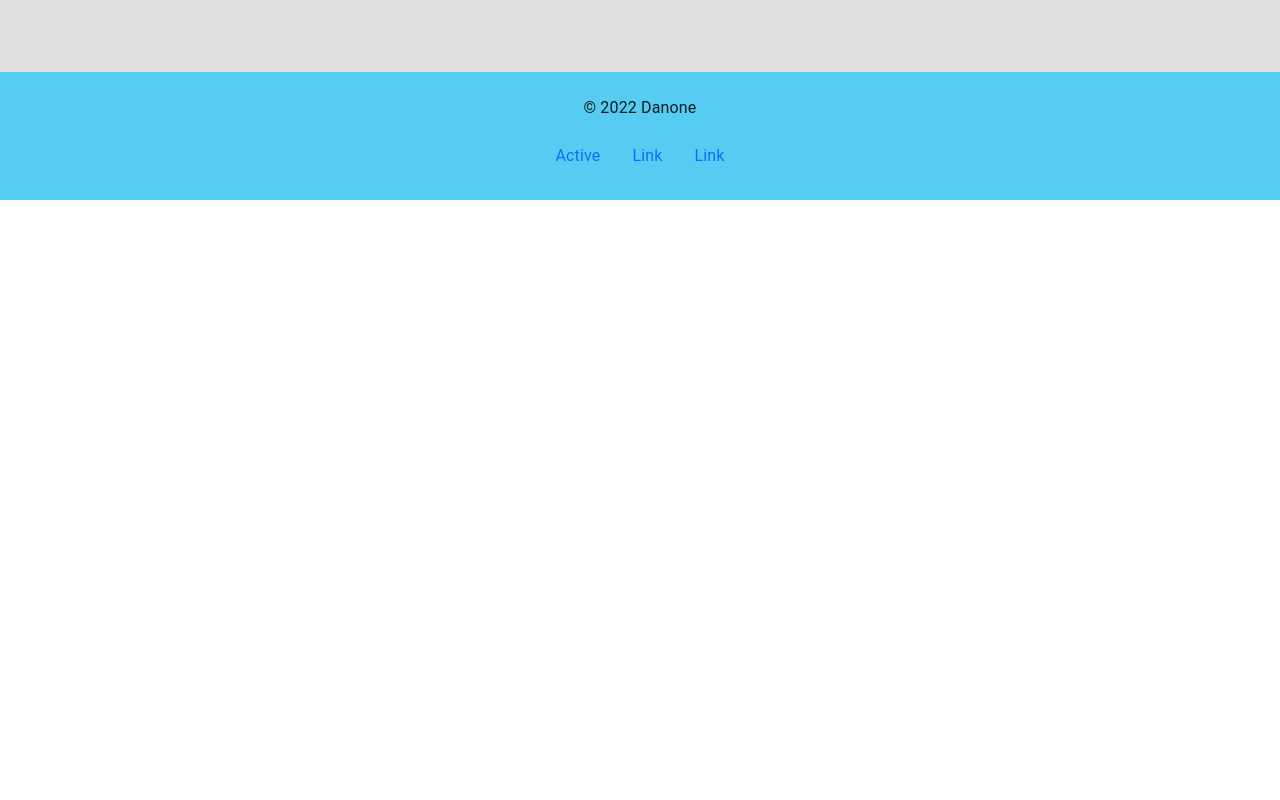
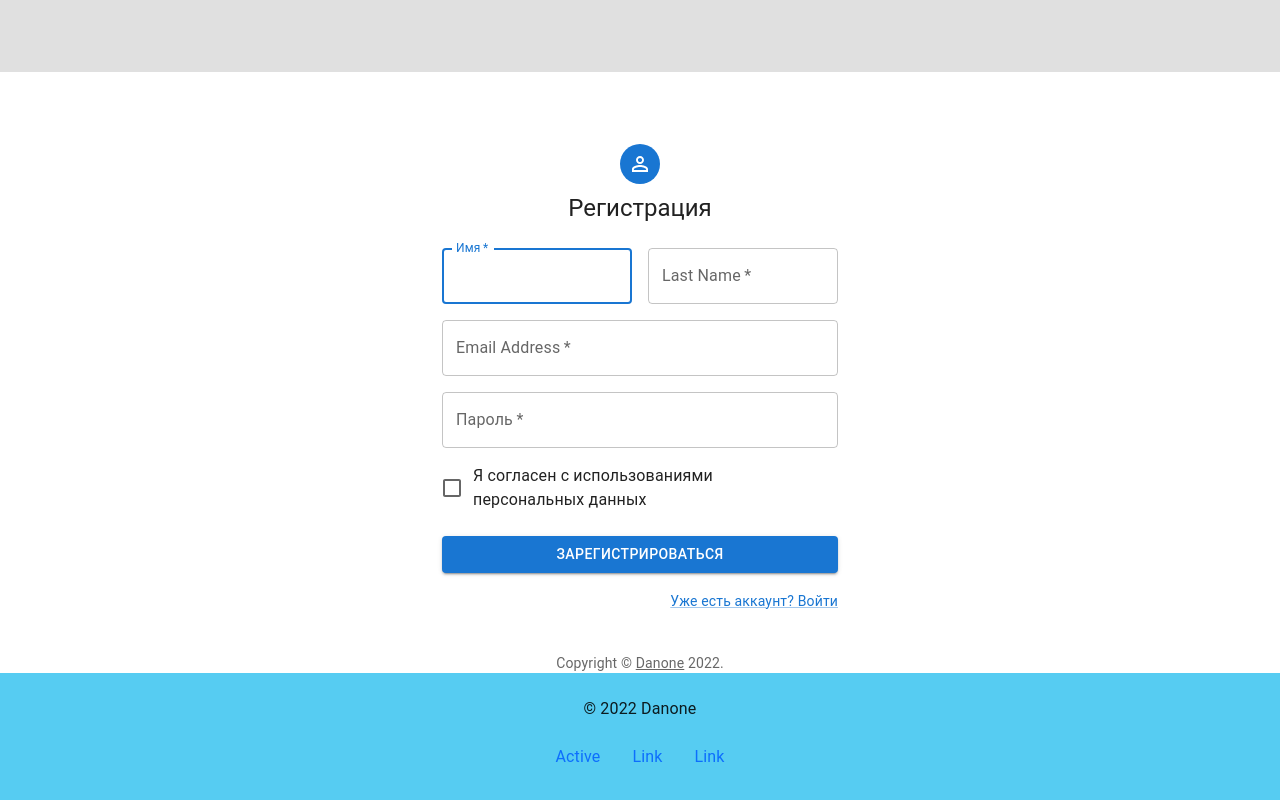
Before and after one commit to AlmiraTolstova/individual-protection-means, a React (Create React App) app: page / in a window 1280 px wide. Shown: the part 818-1618 px from the top of the page. Before the commit the page ends 1018 px from the top, so only its background shows below. Built offline with nearby package versions, Linux system fonts and the light colour scheme.

Commit message:
Сделанная форма SignUp

```diff
--- a/src/App.js
+++ b/src/App.js
@@ -9,6 +9,7 @@
 import {makeStyles} from "@mui/styles";
 import {Typography} from "@mui/material";
 import React from "react";
+import SignUp from "./forms/SignUp/SignUp";
 
 const useStyle=makeStyles({
     helloThereStyle:{
@@ -22,6 +23,7 @@
         <div className="App">
             <Header/>
             <Home/>
+            <SignUp/>
             <Footer/>
         </div>
     );
--- a/src/forms/Home/Home.js
+++ b/src/forms/Home/Home.js
@@ -10,6 +10,7 @@
 import ShoppingBasketIcon from '@mui/icons-material/ShoppingBasket';
 import AssignmentIcon from '@mui/icons-material/Assignment';
 import SignIn from "../SignIn/SignIn";
+import SignUp from "../SignUp/SignUp";
 
 
 // const useStyle=makeStyles({
@@ -58,7 +59,9 @@
                         </Button>
                     </div>
                     <SignIn/>
+
                 </Col>
+
             </Row>
         </Container>
         </div>
--- /dev/null
+++ b/src/forms/SignUp/SignUp.js
@@ -0,0 +1,133 @@
+import * as React from 'react';
+import Avatar from '@mui/material/Avatar';
+import Button from '@mui/material/Button';
+import CssBaseline from '@mui/material/CssBaseline';
+import TextField from '@mui/material/TextField';
+import FormControlLabel from '@mui/material/FormControlLabel';
+import Checkbox from '@mui/material/Checkbox';
+import Link from '@mui/material/Link';
+import Grid from '@mui/material/Grid';
+import Box from '@mui/material/Box';
+import LockOutlinedIcon from '@mui/icons-material/LockOutlined';
+import Typography from '@mui/material/Typography';
+import Container from '@mui/material/Container';
+import { createTheme, ThemeProvider } from '@mui/material/styles';
+import PermIdentityIcon from '@mui/icons-material/PermIdentity';
+
+function Copyright(props) {
+    return (
+        <Typography variant="body2" color="text.secondary" align="center" {...props}>
+            {'Copyright © '}
+            <Link color="inherit" href="https://mui.com/">
+                Danone
+            </Link>{' '}
+            {new Date().getFullYear()}
+            {'.'}
+        </Typography>
+    );
+}
+
+const theme = createTheme();
+
+export default function SignUp() {
+    const handleSubmit = (event) => {
+        event.preventDefault();
+        const data = new FormData(event.currentTarget);
+        // eslint-disable-next-line no-console
+        console.log({
+            email: data.get('email'),
+            password: data.get('password'),
+        });
+    };
+
+    return (
+        <ThemeProvider theme={theme}>
+            <Container component="main" maxWidth="xs">
+                <CssBaseline />
+                <Box
+                    sx={{
+                        marginTop: 8,
+                        display: 'flex',
+                        flexDirection: 'column',
+                        alignItems: 'center',
+                    }}
+                >
+                    <Avatar sx={{ m: 1, bgcolor: 'primary.main' }}>
+                        <PermIdentityIcon />
+                    </Avatar>
+                    <Typography component="h1" variant="h5">
+                        Регистрация
+                    </Typography>
+                    <Box component="form" noValidate onSubmit={handleSubmit} sx={{ mt: 3 }}>
+                        <Grid container spacing={2}>
+                            <Grid item xs={12} sm={6}>
+                                <TextField
+                                    autoComplete="given-name"
+                                    name="firstName"
+                                    required
+                                    fullWidth
+                                    id="firstName"
+                                    label="Имя"
+                                    autoFocus
+                                />
+                            </Grid>
+                            <Grid item xs={12} sm={6}>
+                                <TextField
+                                    required
+                                    fullWidth
+                                    id="lastName"
+                                    label="Last Name"
+                                    name="Фамилия"
+                                    autoComplete="family-name"
+                                />
+                            </Grid>
+                            <Grid item xs={12}>
+                                <TextField
+                                    required
+                                    fullWidth
+                                    id="email"
+                                    label="Email Address"
+                                    name="email"
+                                    autoComplete="email"
+                                />
+                            </Grid>
+                            <Grid item xs={12}>
+                                <TextField
+                                    required
+                                    fullWidth
+                                    name="password"
+                                    label="Пароль"
+                                    type="password"
+                                    id="password"
+                                    autoComplete="new-password"
+                                />
+                            </Grid>
+                            <Grid item xs={12}>
+                                <FormControlLabel
+                                    control={<Checkbox value="allowExtraEmails" color="primary" />}
+                                    label="Я согласен с использованиями персональных данных"
+                                />
+                            </Grid>
+                        </Grid>
+                        <Button
+                            type="submit"
+                            fullWidth
+                            variant="contained"
+                            sx={{ mt: 3, mb: 2 }}
+                        >
+                            Зарегистрироваться
+                        </Button>
+                        <Grid container justifyContent="flex-end">
+                            <Grid item>
+                                <Link href="#" variant="body2">
+                                    Уже есть аккаунт? Войти
+                                </Link>
+                            </Grid>
+                        </Grid>
+                    </Box>
+                </Box>
+                <Copyright sx={{ mt: 5 }} />
+            </Container>
+        </ThemeProvider>
+    );
+}
```
